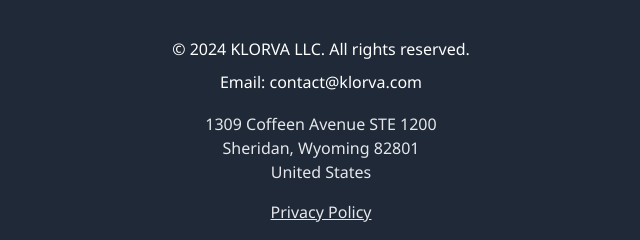
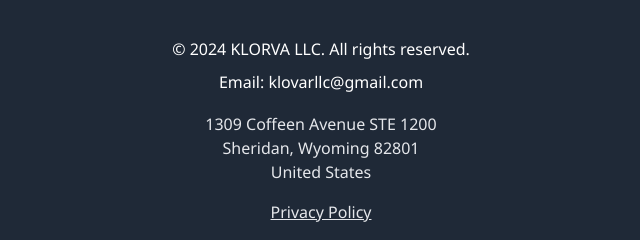
Before and after one commit to manovar/KLORVAllc, a plain HTML site: page index.html in a window 1280 px wide. Shown: the part 1453-1693 px from the top of the page, 319-959 px from the left. Drawn offline with Linux system fonts and the light colour scheme.

Commit message:
Update Email Contact

```diff
--- a/index.html
+++ b/index.html
@@ -61,7 +61,7 @@
 
     <footer>
         <p>&copy; 2024 KLORVA LLC. All rights reserved.</p>
-        <p>Email: contact@klorva.com</p>
+        <p>Email: klovarllc@gmail.com</p>
         <address style="font-style: normal; margin-top: 1rem;">
             1309 Coffeen Avenue STE 1200<br>
             Sheridan, Wyoming 82801<br>
```
